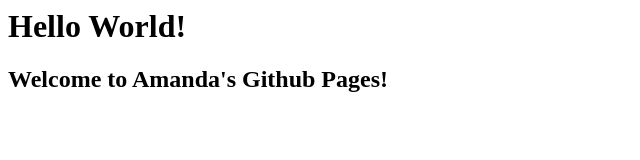
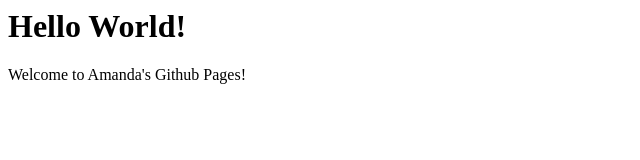
Before and after one commit to amandajg/amandajg.github.io, a plain HTML site: page index.html in a window 1280 px wide. Shown: the whole page, without its empty margins (0-640 px from the left). Drawn offline with Linux system fonts and the light colour scheme.

Commit message:
Update index.html

```diff
--- a/index.html
+++ b/index.html
@@ -1,2 +1,2 @@
 <h1>Hello World!</h1>
-<h2>Welcome to Amanda's Github Pages!</h2>
+<p>Welcome to Amanda's Github Pages!</p>
```
